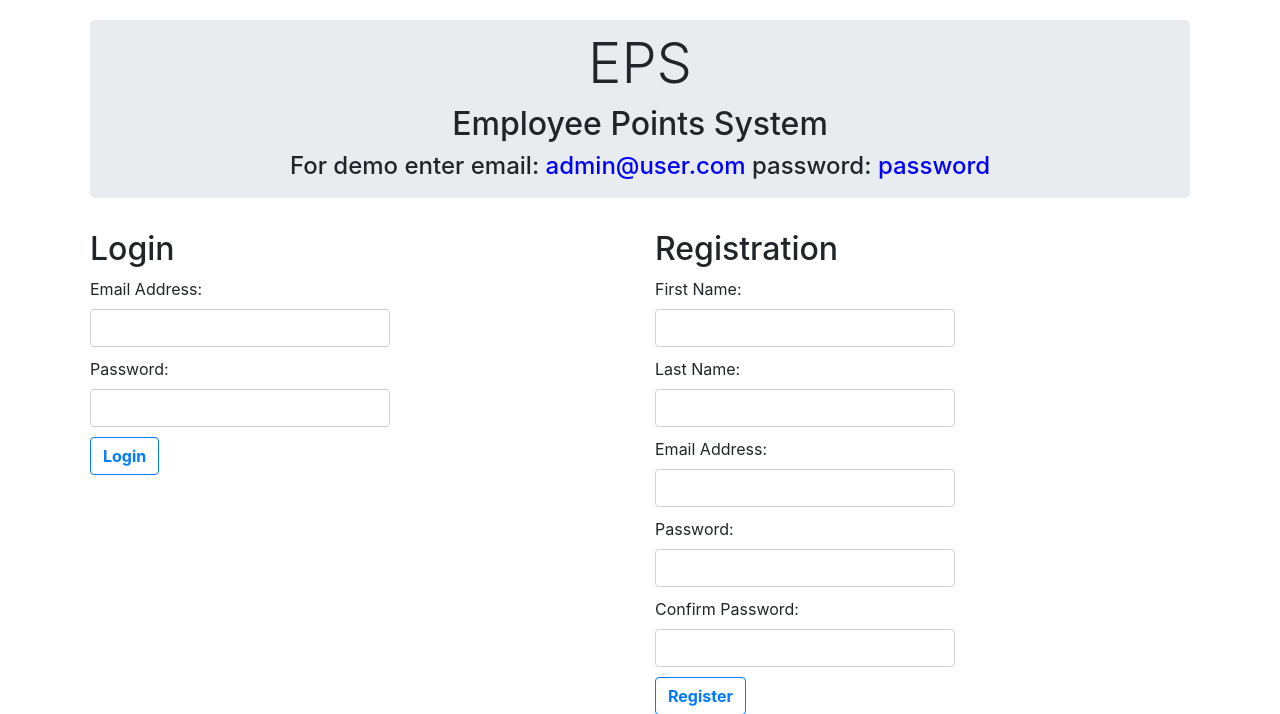
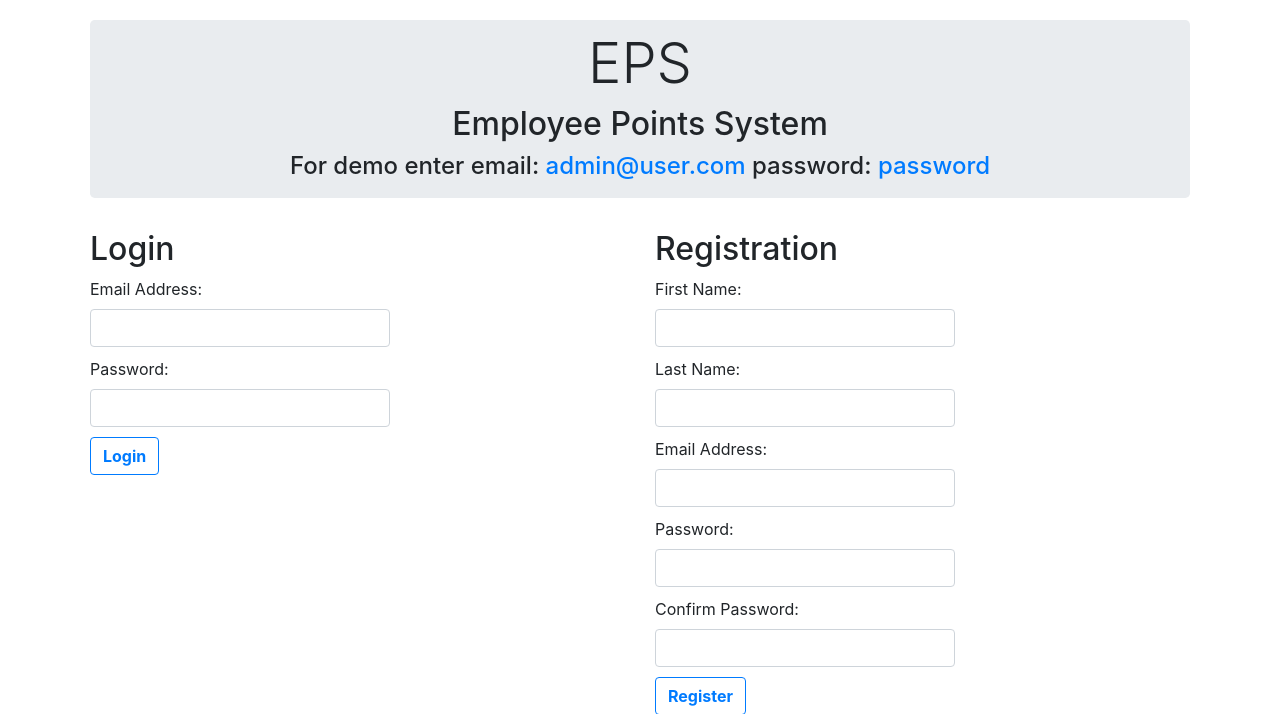
Before and after one commit to KevinMichaelCamp/djangoEPS, a Django app: page / in a window 1280 px wide. Shown: the top 714 px of the page. Run offline with Django 3.2, Linux system fonts and the light colour scheme; parts of the project's set-up code (start-up, migrations or seed data) failed here and were passed over; some libraries are stand-ins or nearby versions.

Commit message:
blue text

```diff
--- a/EPS/settings.py
+++ b/EPS/settings.py
@@ -25,7 +25,7 @@ SECRET_KEY = 'gv-k6$%y#cd*p2jdo4i*8899l7fuv5893#az1f)me#a54-x^s#'
 # SECURITY WARNING: don't run with debug turned on in production!
 DEBUG = True
 
-ALLOWED_HOSTS = ['3.16.165.83']
+ALLOWED_HOSTS = ['3.16.165.83', 'localhost']
 
 
 # Application definition
--- a/apps/time_sheets/static/css/index.css
+++ b/apps/time_sheets/static/css/index.css
@@ -23,7 +23,3 @@ input {
 label {
   display: block;
 }
-
-span {
-  color: blue;
-}
--- a/apps/time_sheets/templates/index.html
+++ b/apps/time_sheets/templates/index.html
@@ -18,7 +18,7 @@
     <div class="jumbotron container text-center">
       <h1 class="display-4">EPS</h1>
       <h2>Employee Points System</h2>
-      <h4>For demo enter email: <span>admin@user.com</span> password: <span>password</span></h4>
+      <h4>For demo enter email: <span class='text-primary'>admin@user.com</span> password: <span class="text-primary">password</span></h4>
     </div>
     <div class="row">
       <div class="col">
```
